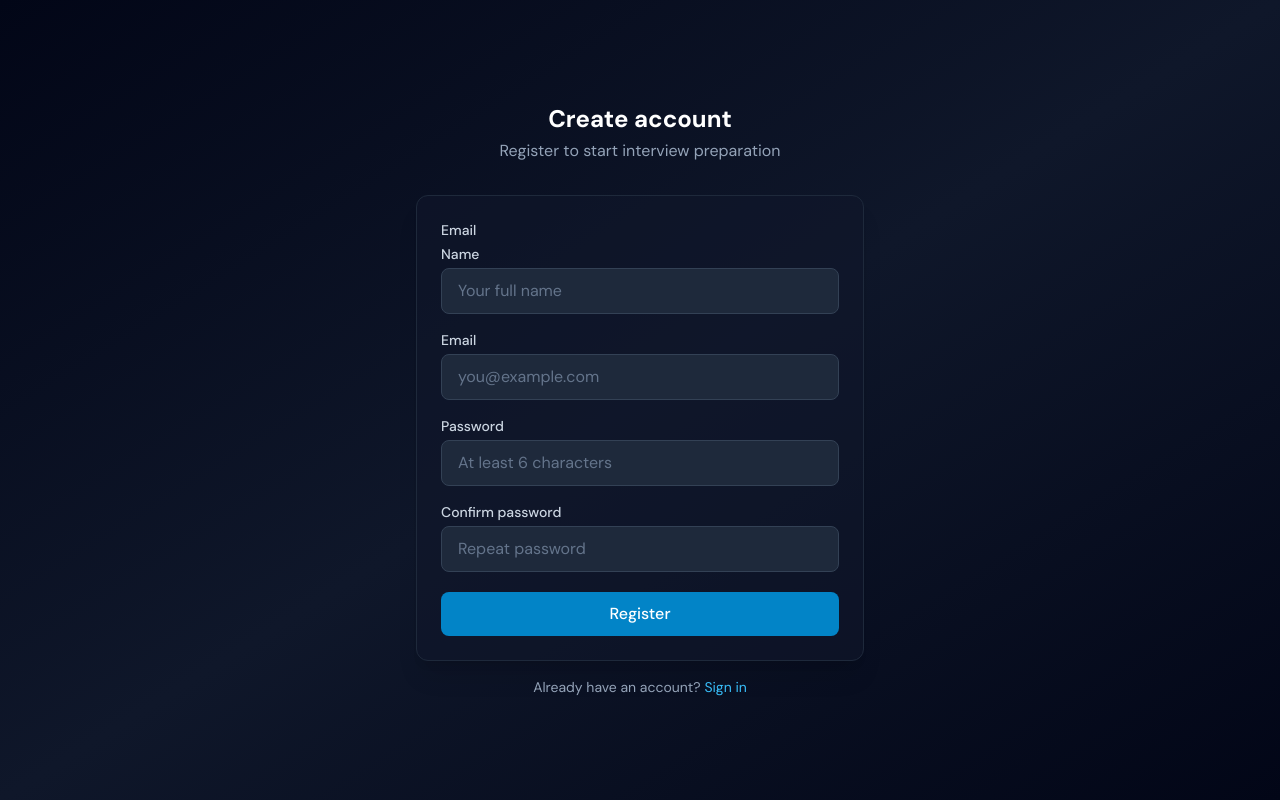
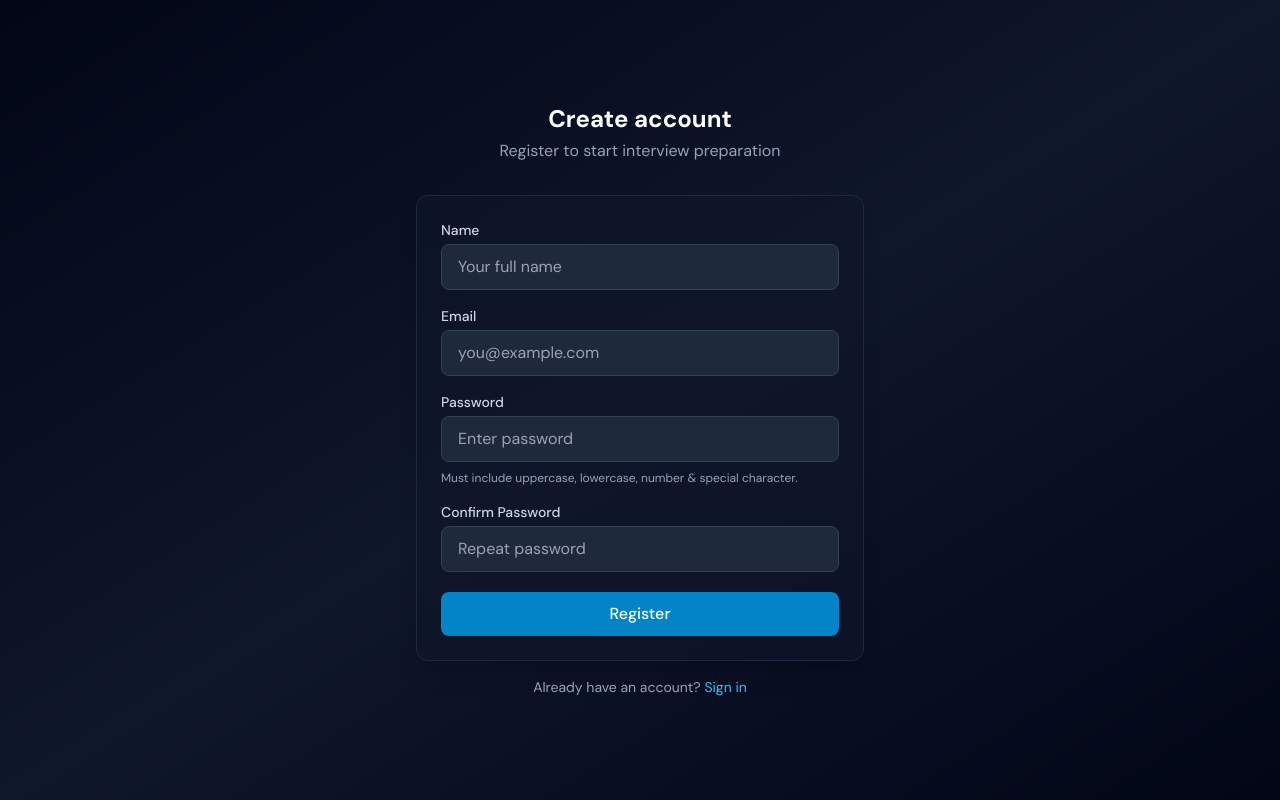
Before and after one commit to sharwa009988-pixel/4th-year, a React (Vite) app in the folder Final_Year_Project/frontend/: page /register in a window 1280 px wide. Built offline with nearby package versions, Linux system fonts and the light colour scheme; no server answers.

Commit message:
Update Register.jsx

```diff
--- a/Final_Year_Project/frontend/src/pages/Register.jsx
+++ b/Final_Year_Project/frontend/src/pages/Register.jsx
@@ -1,40 +1,71 @@
-import React, { useState } from 'react';
-import { Link, useNavigate } from 'react-router-dom';
-import { authApi } from '../api/client';
-import { useAuth } from '../context/AuthContext';
+import React, { useState } from "react";
+import { Link, useNavigate } from "react-router-dom";
+import { authApi } from "../api/client";
+import { useAuth } from "../context/AuthContext";
 
 export default function Register() {
-  const [email, setEmail] = useState('');
-  const [name, setName] = useState('');
-  const [password, setPassword] = useState('');
-  const [confirmPassword, setConfirmPassword] = useState('');
-  const [error, setError] = useState('');
+  const [email, setEmail] = useState("");
+  const [name, setName] = useState("");
+  const [password, setPassword] = useState("");
+  const [confirmPassword, setConfirmPassword] = useState("");
+  const [error, setError] = useState("");
   const [loading, setLoading] = useState(false);
+
   const { login } = useAuth();
   const navigate = useNavigate();
 
   const handleSubmit = async (e) => {
     e.preventDefault();
-    setError('');
-    if (password !== confirmPassword) {
-      setError('Passwords do not match');
+    setError("");
+
+    const cleanPassword = password.trim();
+    const cleanConfirm = confirmPassword.trim();
+
+    /* ======================
+       PASSWORD MATCH CHECK
+    ====================== */
+    if (cleanPassword !== cleanConfirm) {
+      setError("Passwords do not match");
       return;
     }
-    if (password.length < 6) {
-      setError('Password must be at least 6 characters');
+
+    /* ======================
+       STRONG PASSWORD CHECK
+    ====================== */
+    const passwordRegex =
+      /^(?=.*[a-z])(?=.*[A-Z])(?=.*\d)(?=.*[@$!%*?&]).{6,}$/;
+
+    if (!passwordRegex.test(cleanPassword)) {
+      setError(
+        "Password must include uppercase, lowercase, number & special character"
+      );
       return;
     }
+
     setLoading(true);
+
     try {
       const res = await authApi.register(
-  name.trim(),
-  email.trim(),
-  cleanPassword,
-  cleanConfirm
-);
+        name.trim(),
+        email.trim(),
+        cleanPassword,
+        cleanConfirm
+      );
+
+      /* ======================
+         LOGIN AFTER REGISTER
+      ====================== */
+      const userObj = {
+        email: res.email,
+        name: res.name,
+        userId: res.userId,
+      };
+
+      login(userObj, res.token);
+      navigate("/select-role");
 
     } catch (err) {
-      setError(err.message || 'Registration failed');
+      setError(err.message || "Registration failed");
     } finally {
       setLoading(false);
     }
@@ -43,67 +74,95 @@ export default function Register() {
   return (
     <div className="min-h-screen flex items-center justify-center bg-gradient-to-br from-surface-950 via-surface-900 to-surface-950 px-4">
       <div className="w-full max-w-md">
+
         <div className="text-center mb-8">
           <h1 className="text-2xl font-bold text-white">Create account</h1>
-          <p className="text-slate-400 mt-1">Register to start interview preparation</p>
+          <p className="text-slate-400 mt-1">
+            Register to start interview preparation
+          </p>
         </div>
-        <form onSubmit={handleSubmit} className="bg-surface-900/60 border border-slate-800 rounded-xl p-6 shadow-xl">
+
+        <form
+          onSubmit={handleSubmit}
+          className="bg-surface-900/60 border border-slate-800 rounded-xl p-6 shadow-xl"
+        >
           {error && (
-            <div className="mb-4 p-3 rounded-lg bg-red-500/10 text-red-400 text-sm">{error}</div>
+            <div className="mb-4 p-3 rounded-lg bg-red-500/10 text-red-400 text-sm">
+              {error}
+            </div>
           )}
-          <label className="block text-sm font-medium text-slate-300 mb-1">Email</label>
-          <label className="block text-sm font-medium text-slate-300 mb-1">Name</label>
+
+          {/* NAME */}
+          <label className="block text-sm font-medium text-slate-300 mb-1">
+            Name
+          </label>
           <input
             type="text"
             value={name}
             onChange={(e) => setName(e.target.value)}
-            className="w-full px-4 py-2.5 rounded-lg bg-surface-800 border border-slate-700 text-white placeholder-slate-500 focus:border-primary-500 focus:ring-1 focus:ring-primary-500 mb-4"
+            className="w-full px-4 py-2.5 rounded-lg bg-surface-800 border border-slate-700 text-white mb-4"
             placeholder="Your full name"
             required
-            minLength={2}
-            autoComplete="name"
           />
-          <label className="block text-sm font-medium text-slate-300 mb-1">Email</label>
+
+          {/* EMAIL */}
+          <label className="block text-sm font-medium text-slate-300 mb-1">
+            Email
+          </label>
           <input
             type="email"
             value={email}
             onChange={(e) => setEmail(e.target.value)}
-            className="w-full px-4 py-2.5 rounded-lg bg-surface-800 border border-slate-700 text-white placeholder-slate-500 focus:border-primary-500 focus:ring-1 focus:ring-primary-500 mb-4"
+            className="w-full px-4 py-2.5 rounded-lg bg-surface-800 border border-slate-700 text-white mb-4"
             placeholder="you@example.com"
             required
-            autoComplete="email"
           />
-          <label className="block text-sm font-medium text-slate-300 mb-1">Password</label>
+
+          {/* PASSWORD */}
+          <label className="block text-sm font-medium text-slate-300 mb-1">
+            Password
+          </label>
           <input
             type="password"
             value={password}
             onChange={(e) => setPassword(e.target.value)}
-            className="w-full px-4 py-2.5 rounded-lg bg-surface-800 border border-slate-700 text-white placeholder-slate-500 focus:border-primary-500 focus:ring-1 focus:ring-primary-500 mb-4"
-            placeholder="At least 6 characters"
+            className="w-full px-4 py-2.5 rounded-lg bg-surface-800 border border-slate-700 text-white mb-2"
+            placeholder="Enter password"
             required
-            minLength={6}
-            autoComplete="new-password"
           />
-          <label className="block text-sm font-medium text-slate-300 mb-1">Confirm password</label>
+
+          <p className="text-xs text-slate-400 mb-4">
+            Must include uppercase, lowercase, number & special character.
+          </p>
+
+          {/* CONFIRM PASSWORD */}
+          <label className="block text-sm font-medium text-slate-300 mb-1">
+            Confirm Password
+          </label>
           <input
             type="password"
             value={confirmPassword}
             onChange={(e) => setConfirmPassword(e.target.value)}
-            className="w-full px-4 py-2.5 rounded-lg bg-surface-800 border border-slate-700 text-white placeholder-slate-500 focus:border-primary-500 focus:ring-1 focus:ring-primary-500 mb-5"
+            className="w-full px-4 py-2.5 rounded-lg bg-surface-800 border border-slate-700 text-white mb-5"
             placeholder="Repeat password"
             required
-            autoComplete="new-password"
           />
+
+          {/* SUBMIT */}
           <button
             type="submit"
             disabled={loading}
-            className="w-full py-2.5 rounded-lg bg-primary-600 hover:bg-primary-500 text-white font-medium disabled:opacity-50 transition-colors"
+            className="w-full py-2.5 rounded-lg bg-primary-600 hover:bg-primary-500 text-white font-medium disabled:opacity-50"
           >
-            {loading ? 'Creating account...' : 'Register'}
+            {loading ? "Creating account..." : "Register"}
           </button>
         </form>
+
         <p className="text-center text-slate-400 text-sm mt-4">
-          Already have an account? <Link to="/login" className="text-primary-400 hover:underline">Sign in</Link>
+          Already have an account?{" "}
+          <Link to="/login" className="text-primary-400 hover:underline">
+            Sign in
+          </Link>
         </p>
       </div>
     </div>
```
